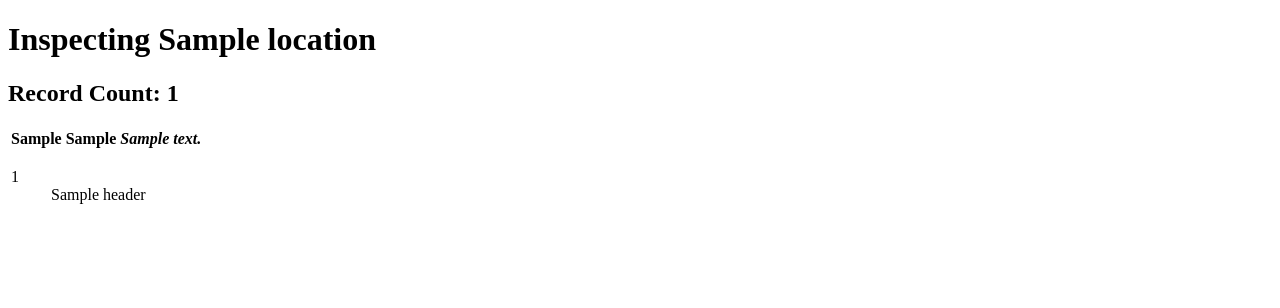
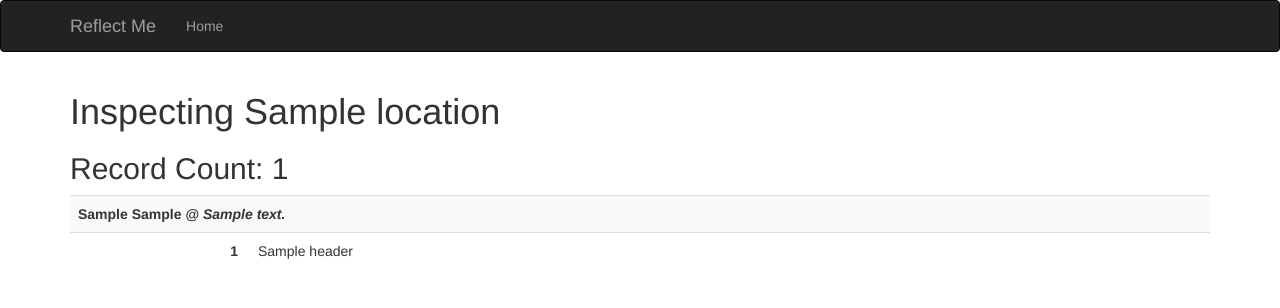
Before and after one commit to clavery/reflectme, a Flask app: template reflectme/templates/inspect.html in a window 1280 px wide. Shown: the top 308 px of the page. Run offline with Flask 2, Linux system fonts and the light colour scheme; the template is opened without the code that fills it: most values are stand-ins (such as "Sample title", 1, 10 or a date in 2020); some libraries are stand-ins or nearby versions.

Commit message:
progress

```diff
--- a/reflectme/models.py
+++ b/reflectme/models.py
@@ -25,7 +25,7 @@ class Path(db.Model):
     location = db.Column(db.String(255), index=True)
     content_type = db.Column(db.String(255))
     response = db.Column(db.Text)
-    records = db.relationship('Record', backref='path', lazy='joined')
+    records = db.relationship('Record', backref='path', lazy='joined', order_by="desc(Record.visited)")
 
 
 class Record(db.Model):
--- a/reflectme/templates/inspect.html
+++ b/reflectme/templates/inspect.html
@@ -1,29 +1,50 @@
 <!DOCTYPE html>
 <html>
     <head>
+        <meta charset="utf-8">
+        <meta http-equiv="X-UA-Compatible" content="IE=edge">
+        <meta name="viewport" content="width=device-width, initial-scale=1">
         <title>Inspect Path {{path.location}}</title>
-    <meta charset="utf-8" />
+
+        <link rel="stylesheet" href="{{url_for('static', filename='bower_components/bootstrap/dist/css/bootstrap.min.css') }}" type="text/css" media="screen" title="no title" charset="utf-8">
     </head>
     <body>
-    <header>
+        <div class="navbar navbar-inverse" role="navigation">
+            <div class="container">
+                <div class="navbar-header">
+                    <button type="button" class="navbar-toggle" data-toggle="collapse" data-target=".navbar-collapse">
+                        <span class="sr-only">Toggle navigation</span>
+                        <span class="icon-bar"></span>
+                        <span class="icon-bar"></span>
+                        <span class="icon-bar"></span>
+                    </button>
+                    <a class="navbar-brand" href="{{ url_for('reflectme.index') }}">Reflect Me</a>
+                </div>
+                <div class="collapse navbar-collapse">
+                    <ul class="nav navbar-nav">
+                        <li><a href="{{ url_for('reflectme.index') }}">Home</a></li>
+                    </ul>
+                </div><!--/.nav-collapse -->
+            </div>
+        </div>
+
+        <div class="container">
+
+
         <h1>Inspecting {{path.location}}</h1>
-    </header>
-    <section>
         <h2>Record Count: {{ path.records | count}}</h2>
 
-        <table>
+        <table class="table table-striped">
             {% for record in path.records %}
-            <thead>
+            <tbody>
                 <tr>
                     <th>
-                        <strong>{{record.request_method}}</strong> {{ record.request_path }} <em>{{record.visited}}</em>
+                        <strong>{{record.request_method}}</strong> {{ record.request_path }} @ <em>{{record.visited}}</em>
                     </th>
                 </tr>
-            </thead>
-            <tbody>
                 <tr>
                     <td>
-                        <dl>
+                        <dl class="dl-horizontal">
                             {% for header in record.request_headers %}
                             <dt>{{header[0]}}</dt>
                             <dd>{{header[1]}}</dt>
@@ -34,10 +55,8 @@
             </tbody>
             {% endfor %}
         </table>
-
-    </section>
-    <footer>
-
-    </footer>
+</div>
+        <script src="{{url_for('static', filename='bower_components/jquery/jquery.min.js') }}" type="text/javascript" charset="utf-8"></script>
+        <script src="{{url_for('static', filename='bower_components/bootstrap/dist/js/bootstrap.min.js') }}" type="text/javascript" charset="utf-8"></script>
     </body>
 </html>
```
Also changed, not shown: bower.json (deleted, +0 -20 lines), package.json (deleted, +0 -14 lines). Lines whose indentation alone changed are shown as unchanged.
